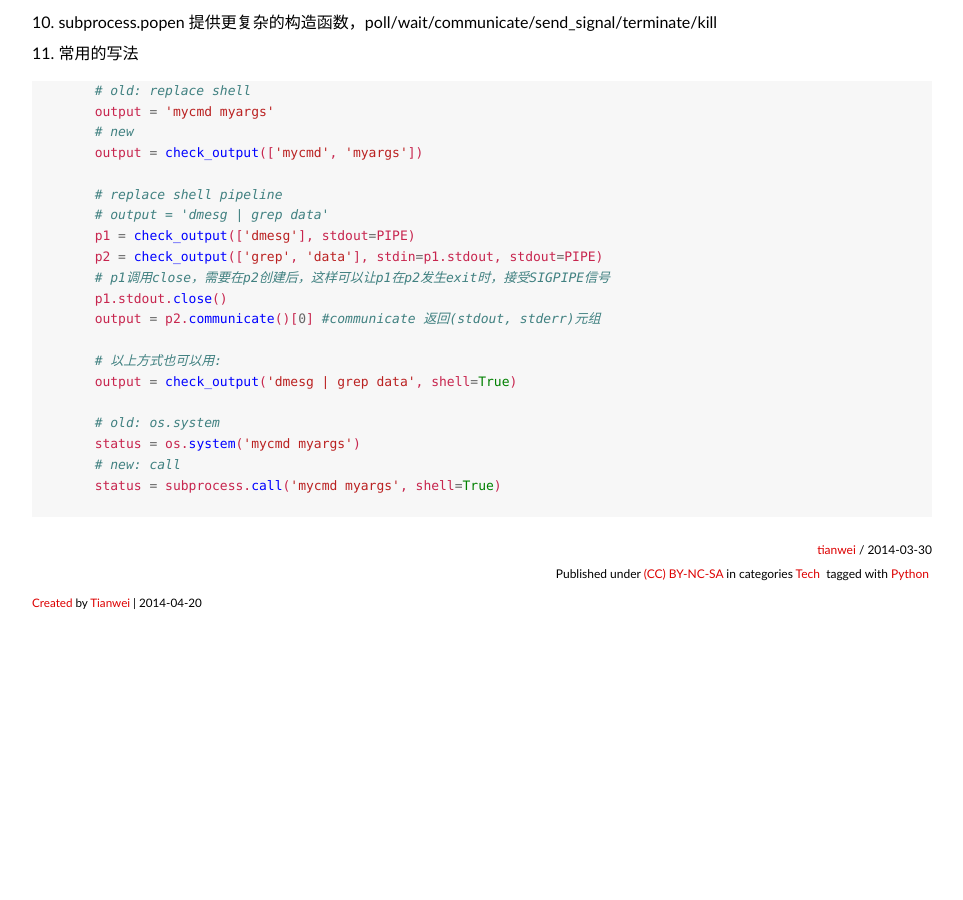
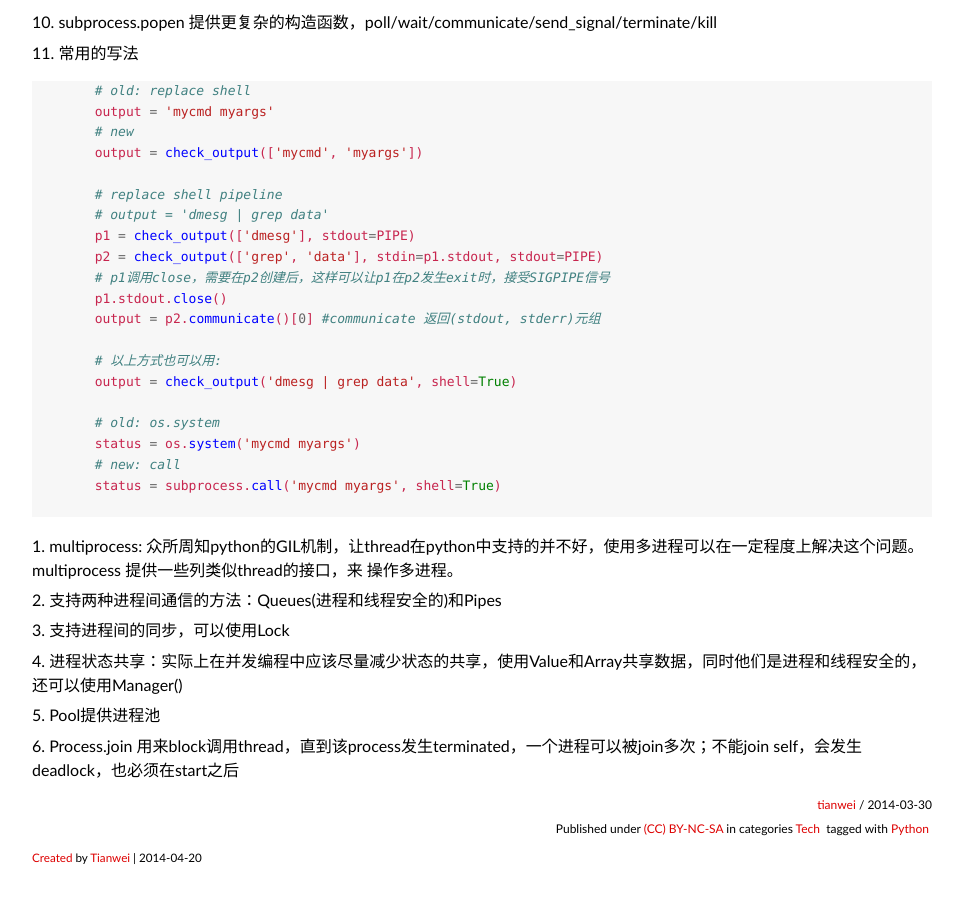
Before and after one commit to tianweidut/tianweidut.github.com, a Jekyll site: the page built from _posts/2014-03-30-python-tricks.md, in a window 1280 px wide and 900 px high, scrolled down 5896 px. Shown: the whole window, without its empty margins (158-1121 px from the left). Built offline with Jekyll 4.4.1, drawn with Linux system fonts in a browser that asks for light colours; some web fonts are replaced; Markdown is read by kramdown in place of the engine named in the settings; before the commit the page ends 6541 px from its top, so only the background shows below that.

Commit message:
update multiprocess

```diff
--- a/_posts/2014-03-30-python-tricks.md
+++ b/_posts/2014-03-30-python-tricks.md
@@ -219,3 +219,10 @@ tags:
         # new: call
         status = subprocess.call('mycmd myargs', shell=True)
         {% endhighlight %}
+54. multiprocess: 众所周知python的GIL机制，让thread在python中支持的并不好，使用多进程可以在一定程度上解决这个问题。multiprocess 提供一些列类似thread的接口，来
+操作多进程。
+  1. 支持两种进程间通信的方法：Queues(进程和线程安全的)和Pipes
+  2. 支持进程间的同步，可以使用Lock
+  3. 进程状态共享：实际上在并发编程中应该尽量减少状态的共享，使用Value和Array共享数据，同时他们是进程和线程安全的，还可以使用Manager()
+  4. Pool提供进程池
+  5. Process.join 用来block调用thread，直到该process发生terminated，一个进程可以被join多次；不能join self，会发生deadlock，也必须在start之后
```
